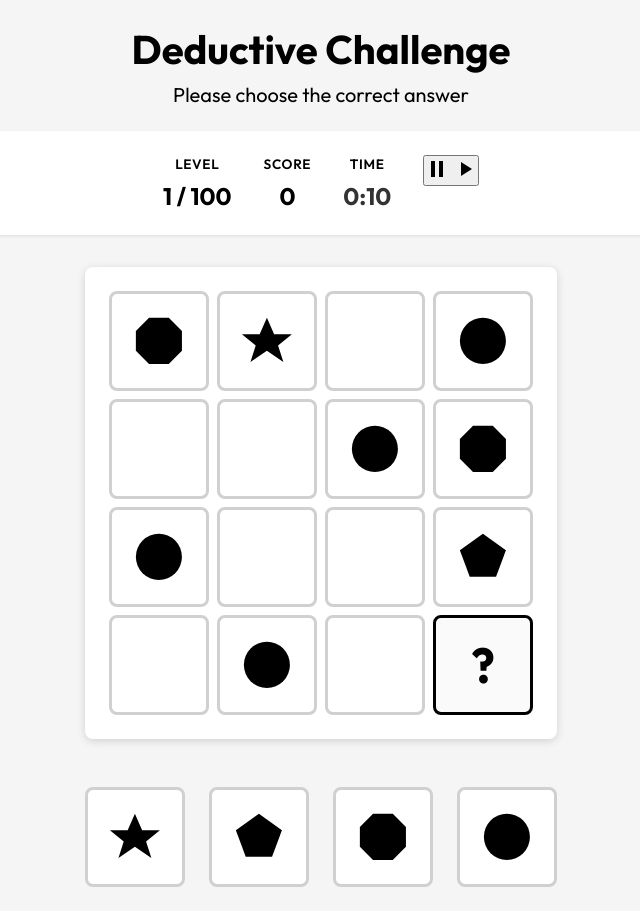
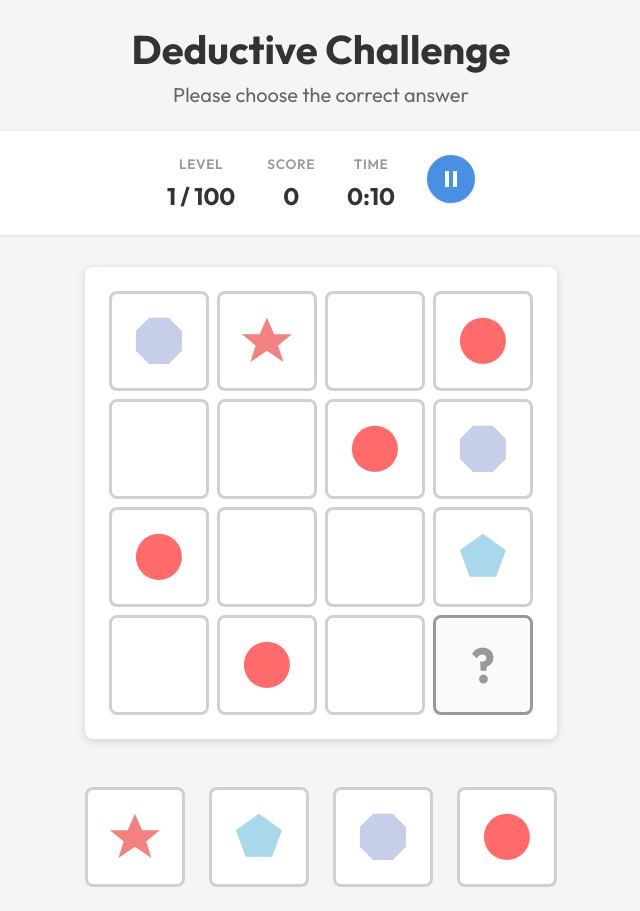
Before and after one commit to Kapilan0803/Detective-Challenge, a plain HTML site: page index.html in a window 1280 px wide. Shown: the whole page, without its empty margins (319-959 px from the left). Drawn offline with Linux system fonts and the light colour scheme.

Commit message:
Update style.css

```diff
--- a/style.css
+++ b/style.css
@@ -14,11 +14,17 @@
     --bg-tile: #ffffff;
     --bg-tile-hover: #f8f8f8;
 
+    /* Text Colors */
+    --text-primary: #333333;
+    --text-secondary: #666666;
+    --text-muted: #999999;
+
     /* Accent Colors */
     --accent-primary: #4a90e2;
     --accent-success: #5cb85c;
     --accent-error: #d9534f;
     --border-color: #d0d0d0;
+    --border-color-dark: #999999;
 
     /* Borders & Shadows */
     --border-radius: 8px;
@@ -123,6 +129,41 @@ body {
     font-weight: 700;
 }
 
+/* Pause Button */
+.pause-btn {
+    background: var(--accent-primary);
+    border: none;
+    border-radius: 50%;
+    width: 48px;
+    height: 48px;
+    display: flex;
+    align-items: center;
+    justify-content: center;
+    cursor: pointer;
+    transition: all var(--transition-normal);
+    color: white;
+    box-shadow: var(--shadow-sm);
+}
+
+.pause-btn:hover {
+    background: #3a7bc8;
+    transform: scale(1.05);
+    box-shadow: var(--shadow-md);
+}
+
+.pause-btn:active {
+    transform: scale(0.95);
+}
+
+.pause-icon,
+.play-icon {
+    display: block;
+}
+
+.pause-btn .hidden {
+    display: none;
+}
+
 /* ===========================
    GAME BOARD
    =========================== */
@@ -185,17 +226,48 @@ body {
 }
 
 .shape.circle {
-    fill: var(--color-circle);
+    fill: #FF6B6B;
 }
 
 .shape.triangle {
-    fill: var(--color-triangle);
+    fill: #4ECDC4;
 }
 
 .shape.square {
-    fill: var(--color-square);
+    fill: #FFE66D;
 }
 
+.shape.cross {
+    fill: #95E1D3;
+}
+
+.shape.star {
+    fill: #F38181;
+}
+
+.shape.diamond {
+    fill: #AA96DA;
+}
+
+.shape.hexagon {
+    fill: #FCBAD3;
+}
+
+.shape.pentagon {
+    fill: #A8D8EA;
+}
+
+.shape.heart {
+    fill: #FF8C94;
+}
+
+.shape.octagon {
+    fill: #C7CEEA;
+}
+
+/* ===========================
+   ANSWER OPTIONS
+   =========================== */
 .answer-options {
     display: flex;
     justify-content: center;
@@ -245,28 +317,21 @@ body {
 }
 
 @keyframes correctPulse {
-
-    0%,
-    100% {
+    0%, 100% {
         transform: scale(1);
     }
-
     50% {
         transform: scale(1.1);
     }
 }
 
 @keyframes shake {
-
-    0%,
-    100% {
+    0%, 100% {
         transform: translateX(0);
     }
-
     25% {
         transform: translateX(-8px);
     }
-
     75% {
         transform: translateX(8px);
     }
@@ -301,17 +366,14 @@ body {
         transform: translate(-50%, -50%) scale(0);
         opacity: 0;
     }
-
     15% {
         transform: translate(-50%, -50%) scale(1.05);
         opacity: 1;
     }
-
     85% {
         transform: translate(-50%, -50%) scale(1);
         opacity: 1;
     }
-
     100% {
         transform: translate(-50%, -50%) scale(0);
         opacity: 0;
@@ -365,7 +427,6 @@ body {
         opacity: 0;
         transform: translateY(-20px);
     }
-
     to {
         opacity: 1;
         transform: translateY(0);
@@ -476,7 +537,6 @@ body {
 }
 
 @media (max-width: 480px) {
-
     .grid-tile,
     .answer-tile {
         width: 70px;
```
